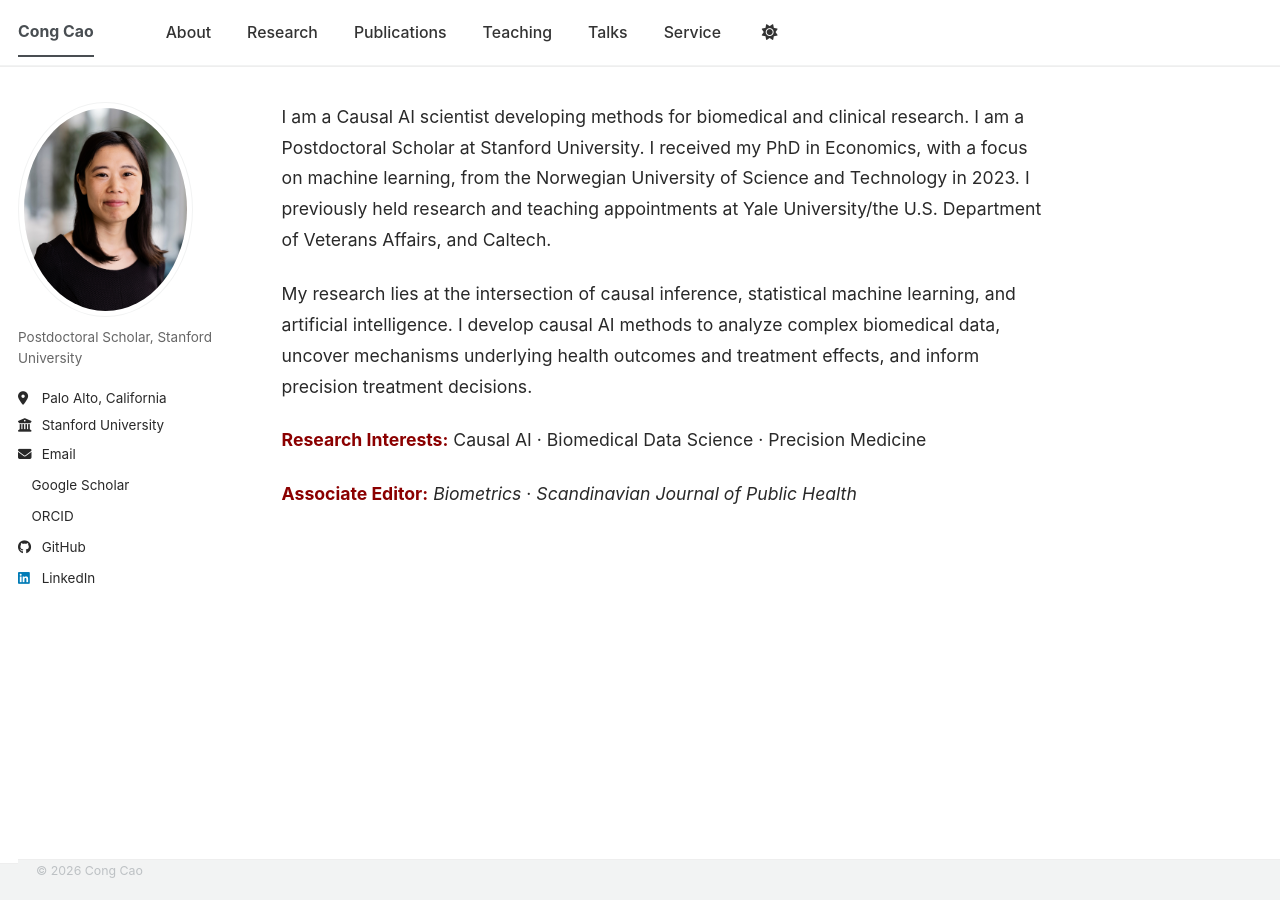
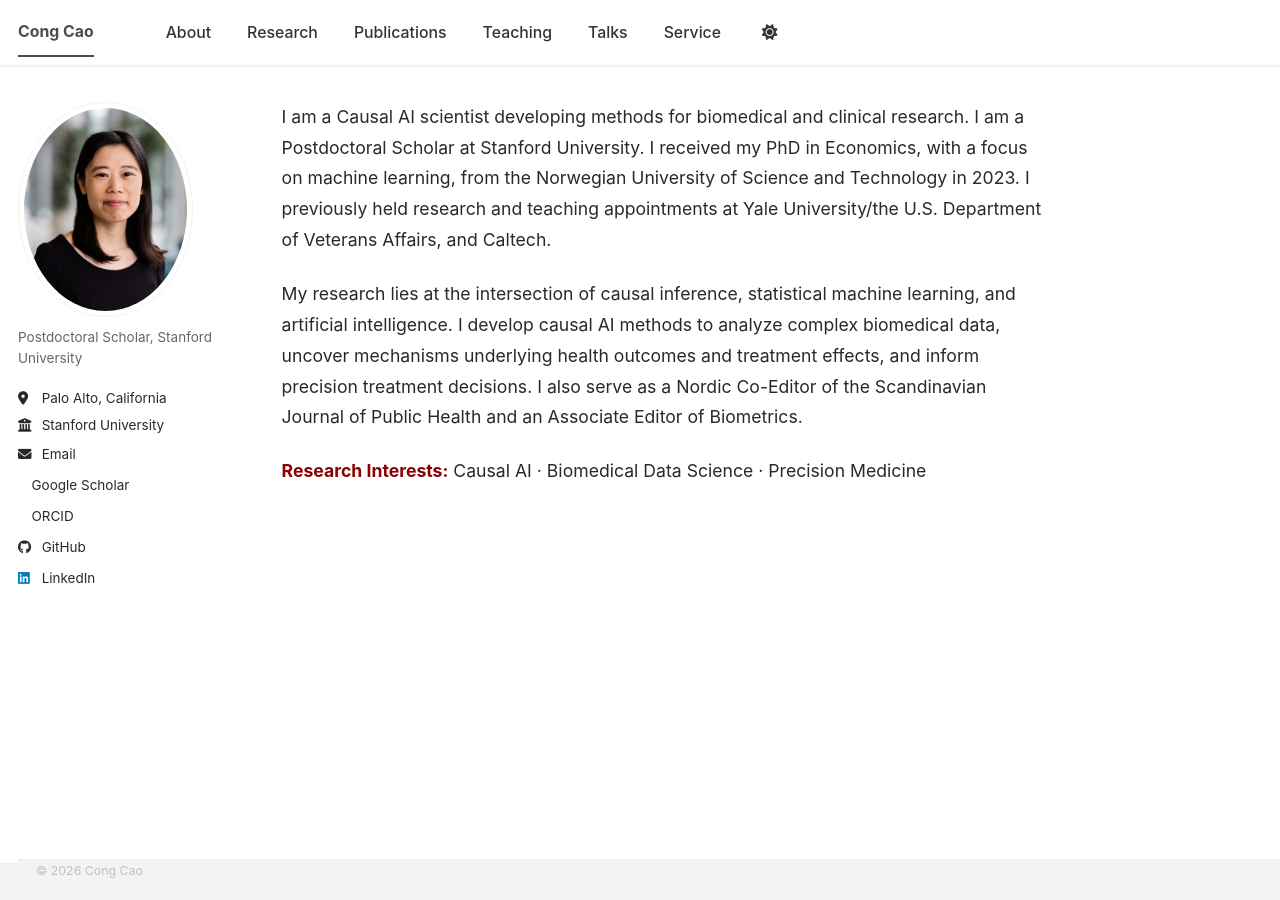
Before and after one commit to congca0/congca0.github.io, a Jekyll site: the page built from about.md, in a window 1280 px wide. Built offline with Jekyll 4.4.1, drawn with Linux system fonts in a browser that asks for light colours; a style sheet for code colours, icons or effects is not loaded; our own code applies the rules of GitHub Pages for plain Markdown files.

Commit message:
Update about.md

```diff
--- a/about.md
+++ b/about.md
@@ -4,8 +4,6 @@ author_profile: true
 ---
 I am a Causal AI scientist developing methods for biomedical and clinical research. I am a Postdoctoral Scholar at Stanford University. I received my PhD in Economics, with a focus on machine learning, from the Norwegian University of Science and Technology in 2023. I previously held research and teaching appointments at Yale University/the U.S. Department of Veterans Affairs, and Caltech.
 
-My research lies at the intersection of causal inference, statistical machine learning, and artificial intelligence. I develop causal AI methods to analyze complex biomedical data, uncover mechanisms underlying health outcomes and treatment effects, and inform precision treatment decisions.
+My research lies at the intersection of causal inference, statistical machine learning, and artificial intelligence. I develop causal AI methods to analyze complex biomedical data, uncover mechanisms underlying health outcomes and treatment effects, and inform precision treatment decisions. I also serve as a Nordic Co-Editor of the Scandinavian Journal of Public Health and an Associate Editor of Biometrics.
 
 <strong style="color: #8B0000;">Research Interests:</strong> Causal AI · Biomedical Data Science · Precision Medicine
-
-<strong style="color: #8B0000;">Associate Editor:</strong> <em>Biometrics</em> · <em>Scandinavian Journal of Public Health</em>
```
